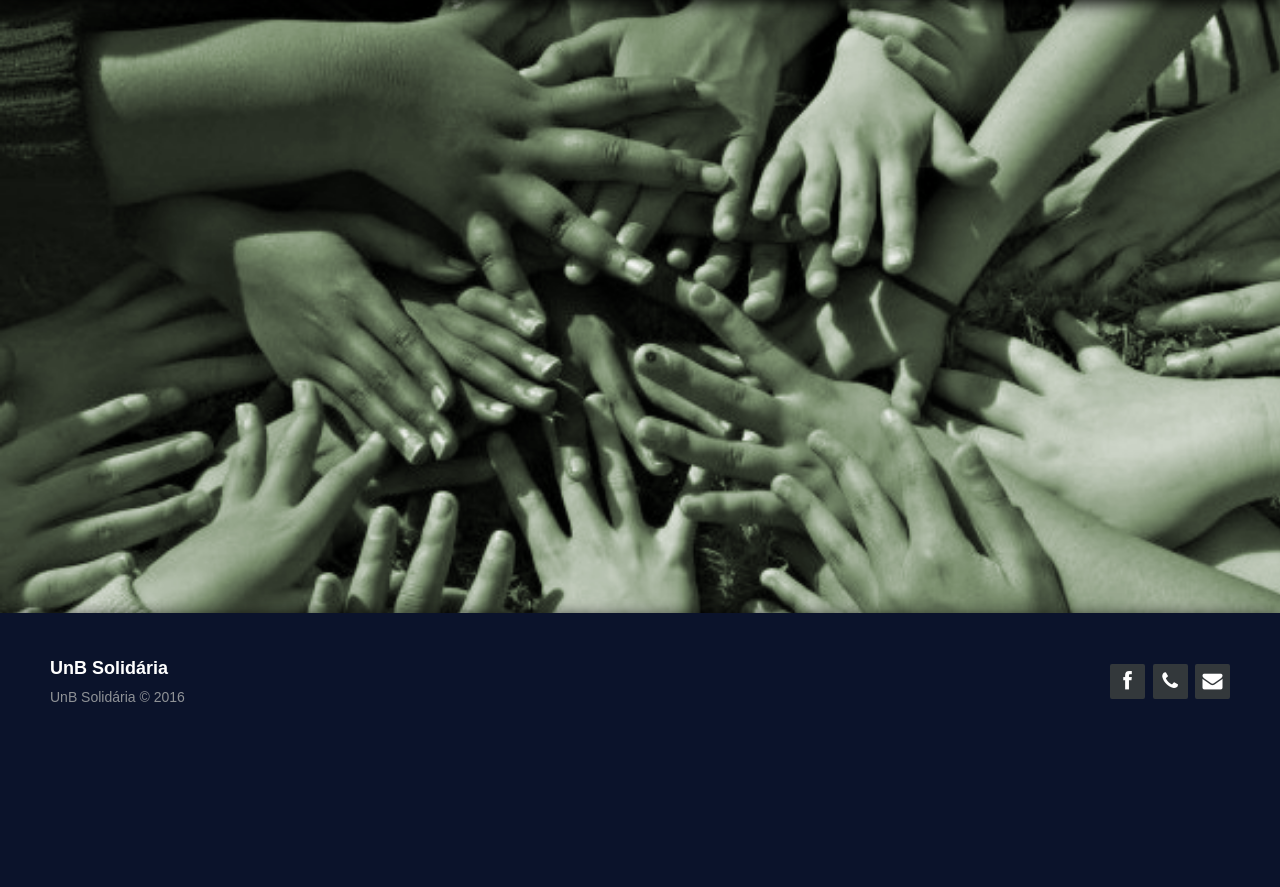
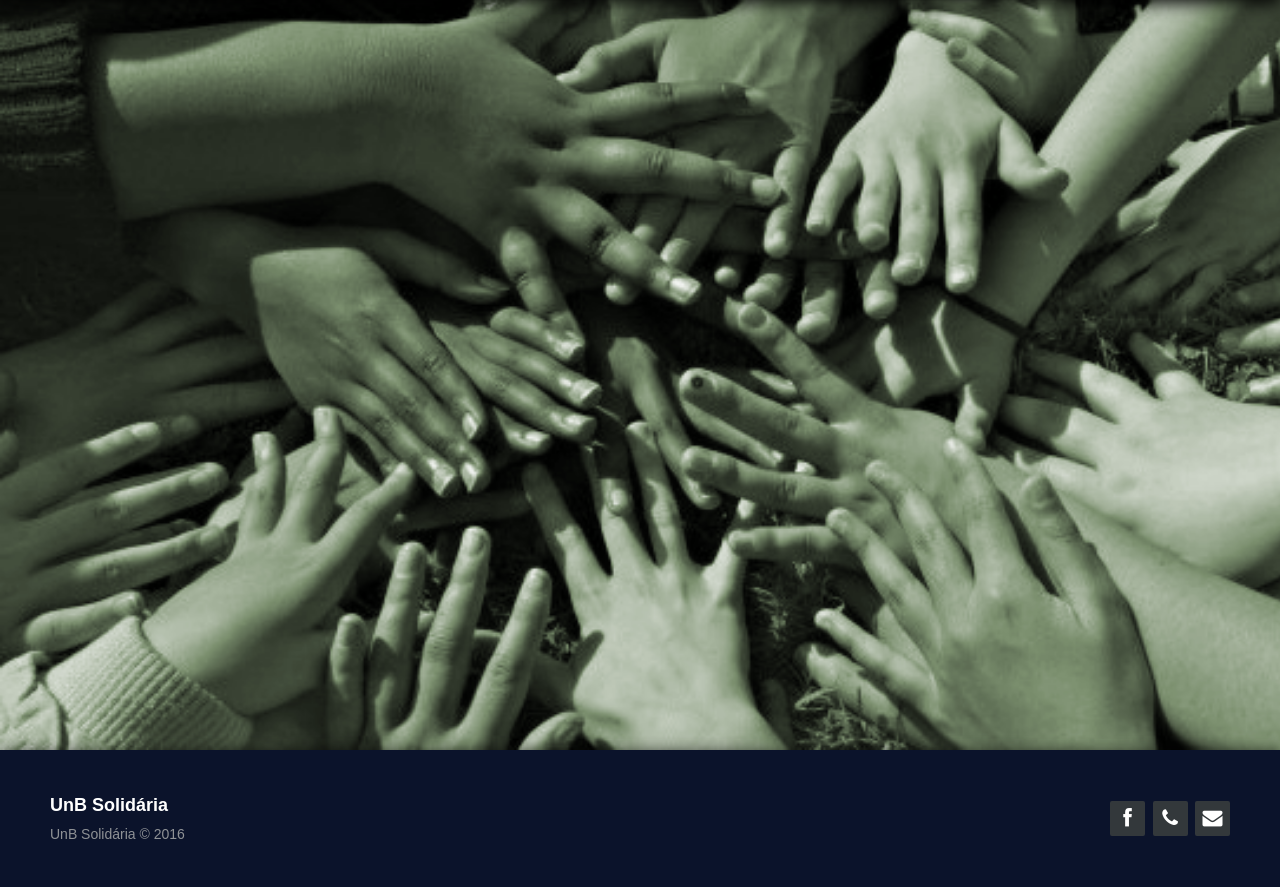
Before and after one commit to s-rafaeldias/UnBSolidaria, a Django app: page / in a window 1280 px wide. Shown: the part 50-937 px from the top of the page. Before the commit the page ends 752 px from the top, so only its background shows below. Run offline with Django 3.2, Linux system fonts and the light colour scheme; some libraries are stand-ins or nearby versions.

Commit message:
Arrumando o footer

```diff
--- a/static/css/theme1.css
+++ b/static/css/theme1.css
@@ -33,7 +33,7 @@
     background-image: url("../img/hands.png");
     background-size: cover;
     background-repeat: no-repeat;
-    height: calc(100vh - 100px);
+    height: calc(100vh - 50px);
 
 }
 
@@ -396,7 +396,6 @@
 -------------- */
 
    .footer-distributed{
-    position: absolute;
     bottom: 0;
     background-color: #0b132b;
     -webkit-box-shadow: 0px 4px 16px 0px rgba(0, 0, 0, 0.9);
@@ -407,7 +406,6 @@
     font: normal 16px sans-serif;
 
     padding: 45px 50px;
-    margin-top: 80px;
 }
 
 .footer-distributed .footer-left p{
```
Also changed, not shown: 18 other files.
